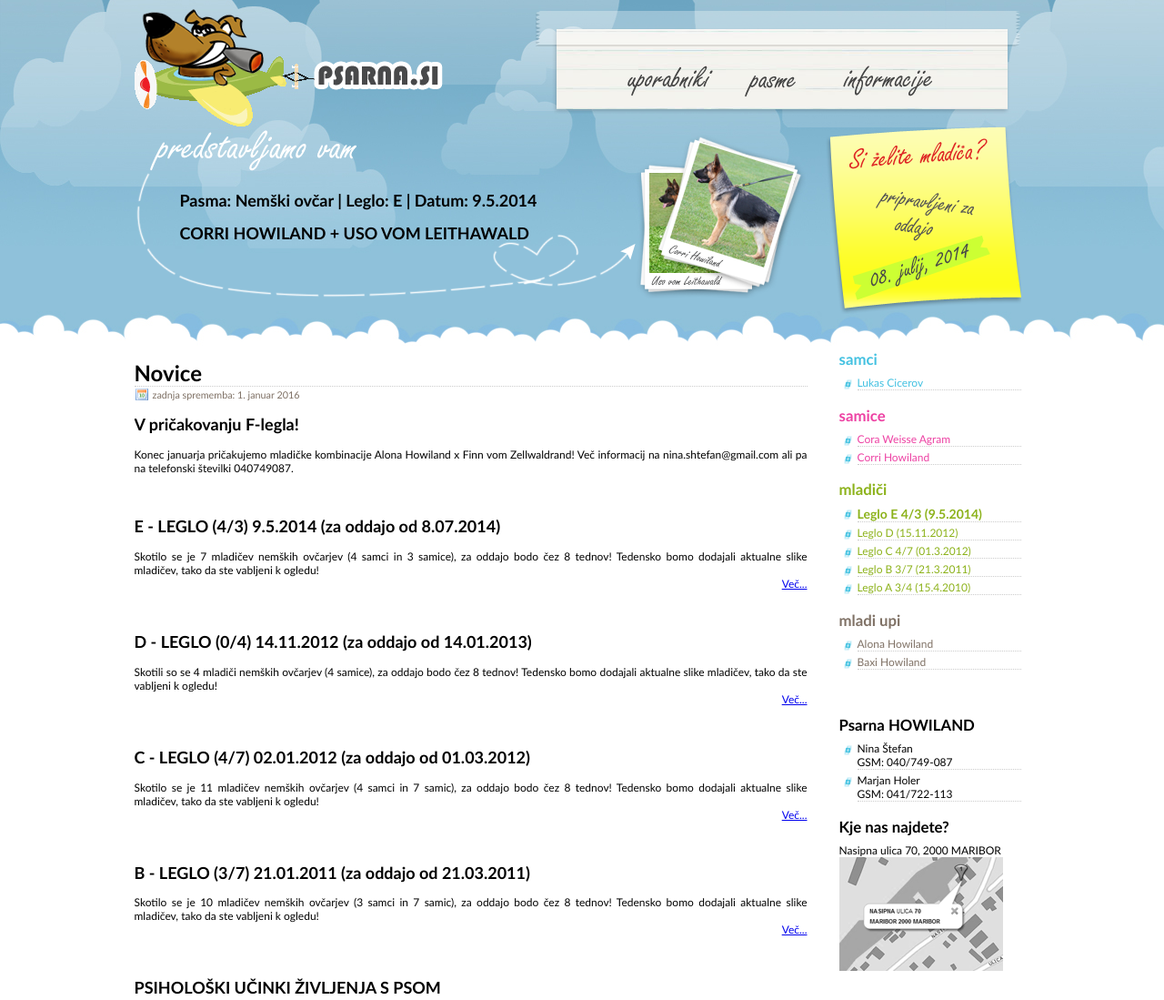
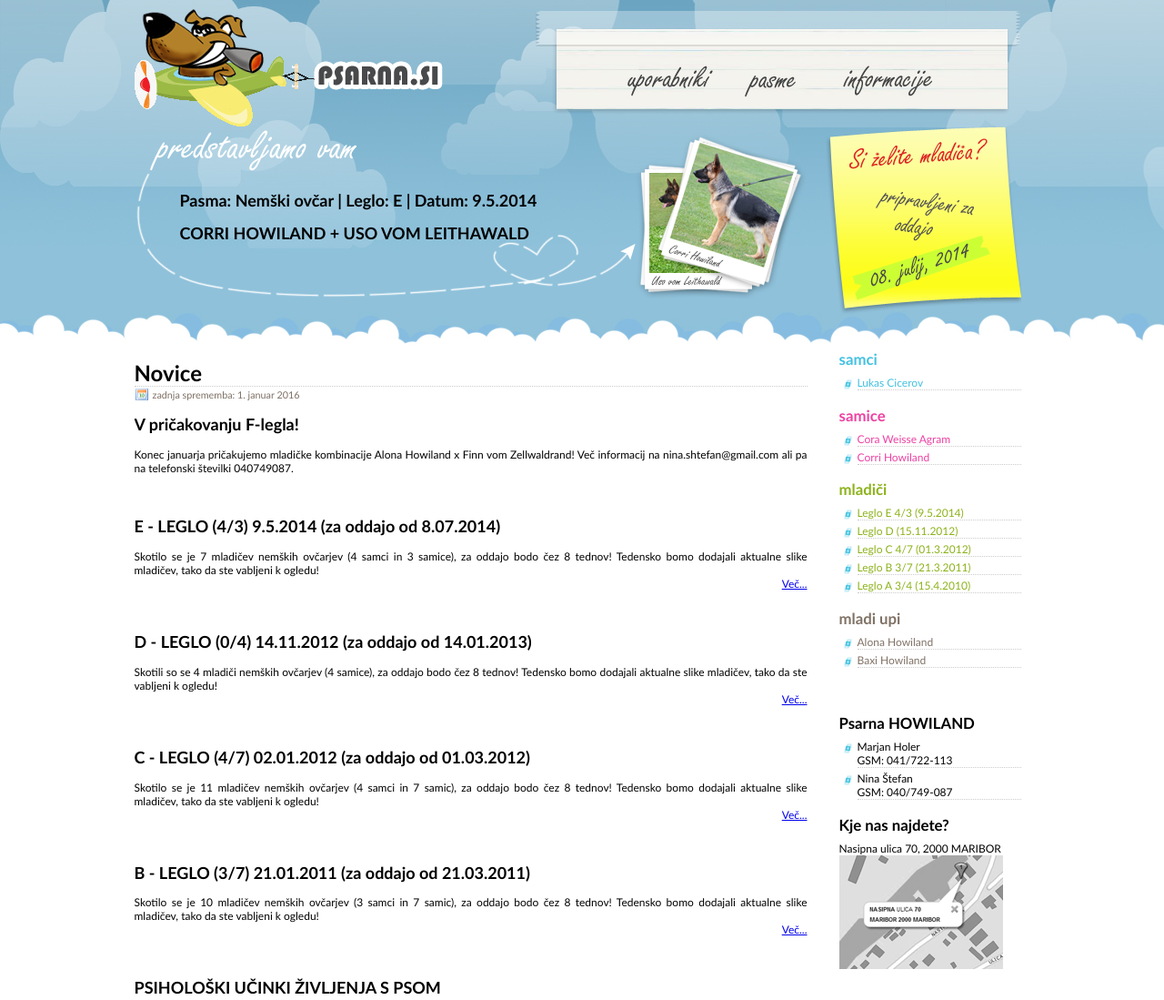
Before and after one commit to perchi/psarna.si, a plain HTML site: page index.html in a window 1280 px wide. Shown: the top 1099 px of the page at 91% size. Drawn offline with nearby package versions, Linux system fonts and the light colour scheme.

Commit message:
Update index.html

```diff
--- a/index.html
+++ b/index.html
@@ -103,7 +103,7 @@
 
                         <h3 class="green">mladiči</h3>
                         <ul class="list-green">
-                            <li class="current"><a href="#/breedings/5" title="Leglo E (9.5.2014)">Leglo E 4/3 (9.5.2014)</a></li>
+                            <li><a href="#/breedings/5" title="Leglo E (9.5.2014)">Leglo E 4/3 (9.5.2014)</a></li>
                             <li><a href="#/breedings/4" title="Leglo D (15.11.2012)">Leglo D (15.11.2012)</a></li>
                             <li><a href="#/breedings/3" title="Leglo C 4/7 (01.3.2011)">Leglo C 4/7 (01.3.2012)</a></li>
                             <li><a href="#/breedings/2" title="Leglo B 3/7 (21.3.2011)">Leglo B 3/7 (21.3.2011)</a></li>
@@ -120,8 +120,8 @@
                         <br />
                         <h3 class="black">Psarna HOWILAND</h3>
                         <ul class="list-black">
+                            <li><a href="mailto:marjan.holer@gmail.com" title="Marjan Holer">Marjan Holer<br />GSM: 041/722-113</a></li>
                             <li><a href="mailto:nina.shtefan@gmail.com" title="Nina Štefan">Nina Štefan<br />GSM: 040/749-087</a></li>
-                            <li><a href="mailto:marjan.holer@gmail.com" title="Marjan Holer">Marjan Holer<br />GSM: 041/722-113</a></li>
                         </ul>
 
                         <h3 class="black">Kje nas najdete?</h3>
```
